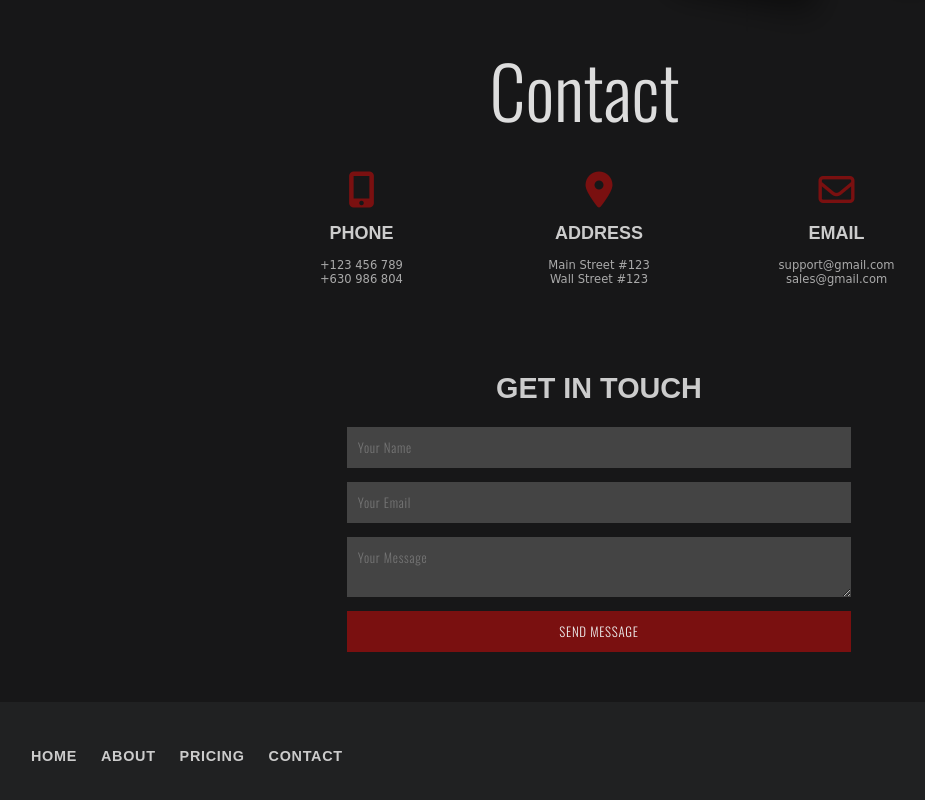
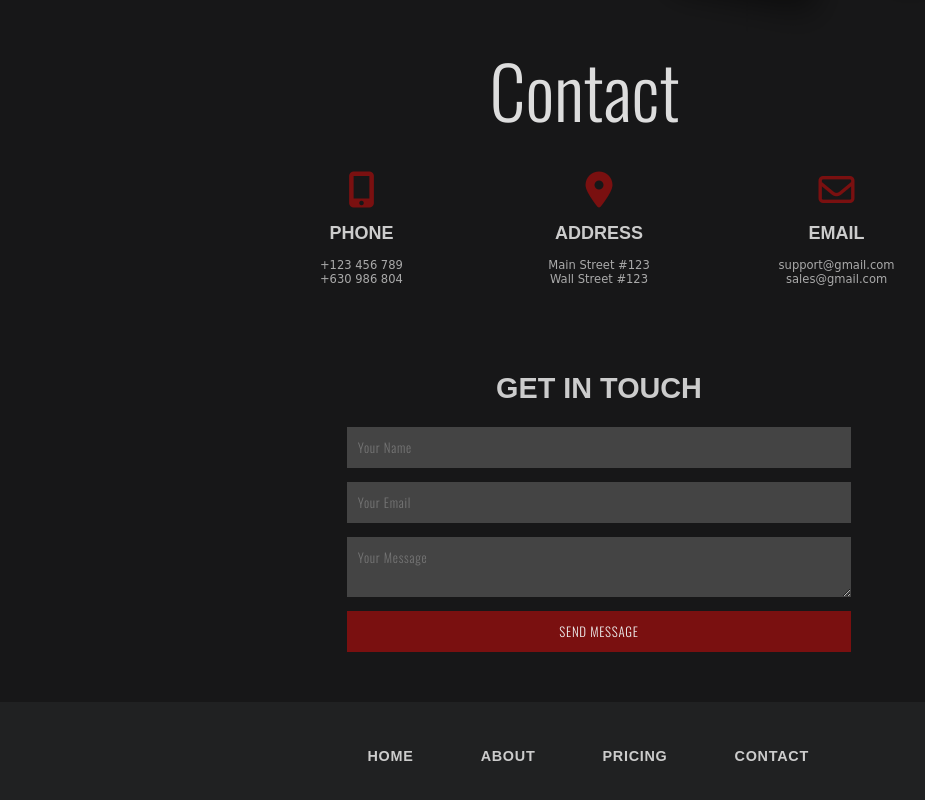
Before and after one commit to vinay630987/BusinessDesignSite, a plain HTML site: page index.html in a window 1280 px wide. Shown: the part 2325-3125 px from the top of the page, without its empty margins (41-966 px from the left). Drawn offline with nearby package versions, Linux system fonts and the light colour scheme; a web font is replaced by a local one.

Commit message:
Update style.css

```diff
--- a/style.css
+++ b/style.css
@@ -696,7 +696,7 @@ html {
   height: 15rem;
   background-color: #202122;
   display: flex;
-  justify-content: space-between;
+  justify-content: center;
   align-items: center;
   padding: 0 10rem;
 }
@@ -707,6 +707,7 @@ html {
   font-weight: 900;
   color: #ccc;
   margin-right: 3rem;
+  padding:0 3rem 0 3rem;
   letter-spacing: 0.1rem;
   transition: color 0.3s;
 }
```
